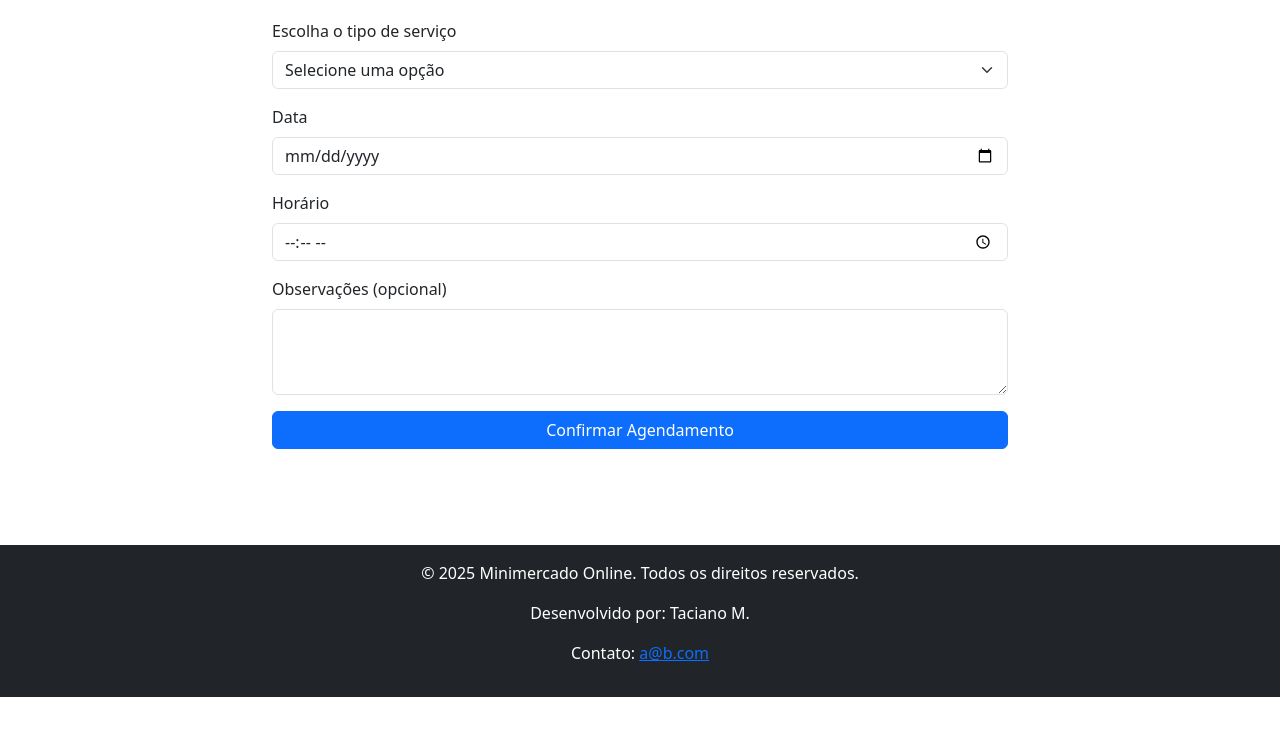
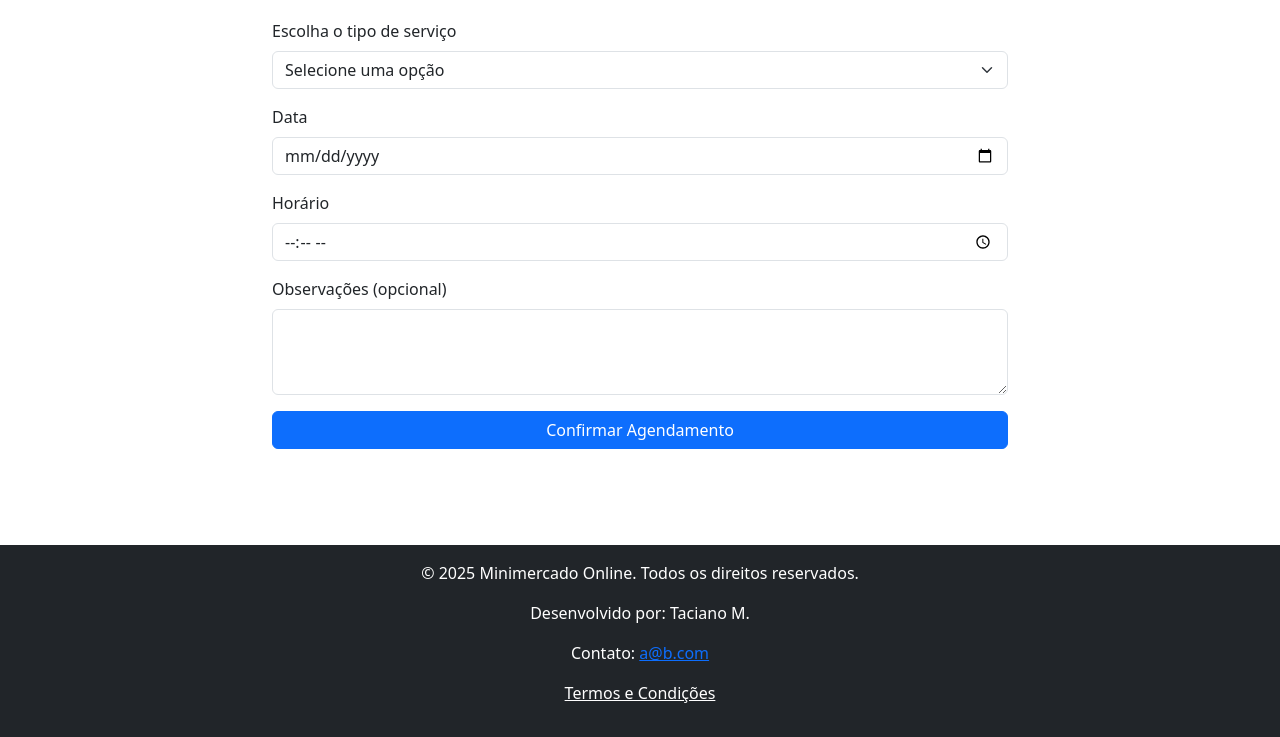
Before and after one commit to Max8868/miniMarket, a plain HTML site: page contato/agendamento.html in a window 1280 px wide. Shown: the part 157-894 px from the top of the page. Before the commit the page ends 854 px from the top, so only its background shows below. Drawn offline with nearby package versions, Linux system fonts and the light colour scheme.

Commit message:
Update agendamento.html

```diff
--- a/contato/agendamento.html
+++ b/contato/agendamento.html
@@ -95,6 +95,7 @@
         <p>&copy; 2025 Minimercado Online. Todos os direitos reservados.</p>
         <p>Desenvolvido por: Taciano M.</p>
         <p>Contato: <a href="mailto:a@b.mock.com">a@b.com</a></p>
+        <p><a href="../termos/termos-e-condicoes.html" class="text-white">Termos e Condições</a></p>
       </div>
     </footer>
 
```
